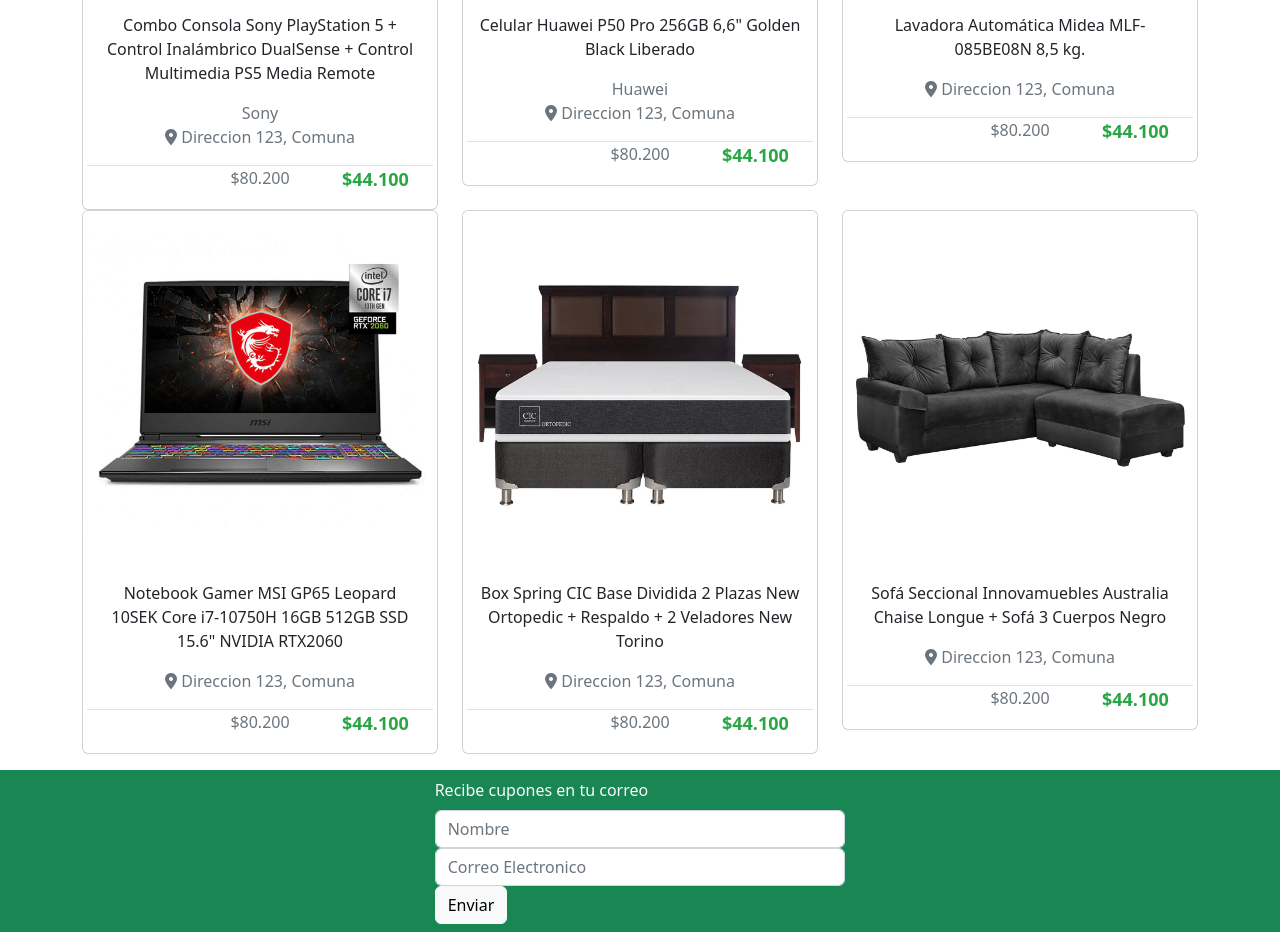
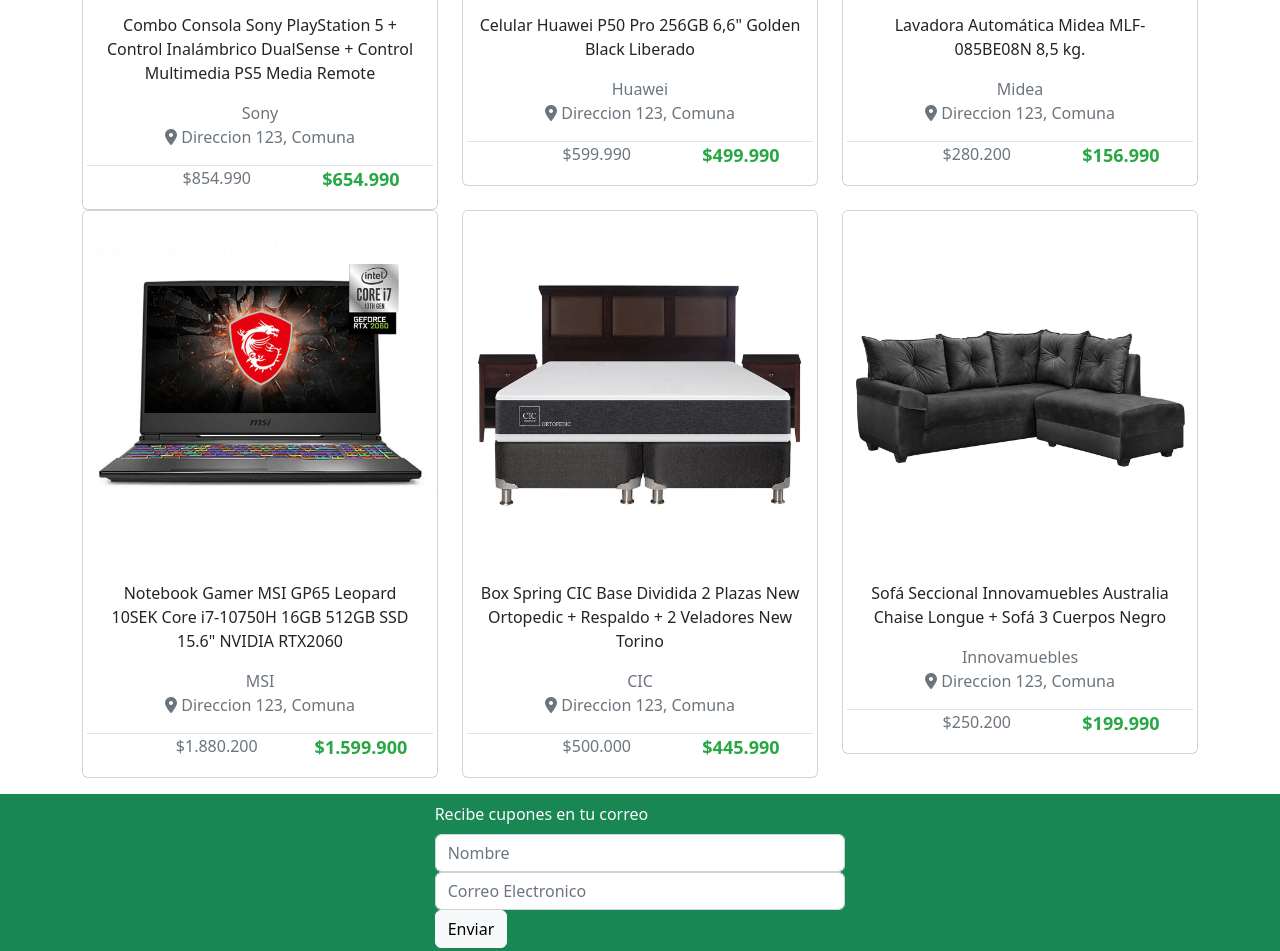
Before and after one commit to AlfredoArredondoV/desafio04, a plain HTML site: page index.html in a window 1280 px wide. Shown: the part 414-1365 px from the top of the page. Drawn offline with nearby package versions, Linux system fonts and the light colour scheme.

Commit message:
tercera subida

```diff
--- a/index.html
+++ b/index.html
@@ -4,14 +4,14 @@
     <meta charset="UTF-8">
     <meta http-equiv="X-UA-Compatible" content="IE=edge">
     <meta name="viewport" content="width=device-width, initial-scale=1.0">
-    <title>Document</title>
+    <meta author="Alfredo Arredondo Vidal">
+    <title>Desafio 4 - Cuppon</title>
     <link rel="stylesheet" href="assets/css/style.css">
     <link rel="stylesheet" href="https://cdnjs.cloudflare.com/ajax/libs/font-awesome/6.0.0-beta2/css/all.min.css" integrity="sha512-YWzhKL2whUzgiheMoBFwW8CKV4qpHQAEuvilg9FAn5VJUDwKZZxkJNuGM4XkWuk94WCrrwslk8yWNGmY1EduTA==" crossorigin="anonymous" referrerpolicy="no-referrer" />
     <link href="https://cdn.jsdelivr.net/npm/bootstrap@5.2.0/dist/css/bootstrap.min.css" rel="stylesheet" integrity="sha384-gH2yIJqKdNHPEq0n4Mqa/HGKIhSkIHeL5AyhkYV8i59U5AR6csBvApHHNl/vI1Bx" crossorigin="anonymous">
 </head>
 <body>
     <nav class="navbar navbar-expand-lg navbar-light bg-light ">
-        <div class="container-fluid ">
             <a class="navbar-brand" href="#">CUPPON</a>
             <button class="navbar-toggler" type="button" data-bs-toggle="collapse" data-bs-target="#navbarSupportedContent" aria-controls="navbarSupportedContent" aria-expanded="false" aria-label="Toggle navigation">
             <span class="navbar-toggler-icon"></span>
@@ -32,95 +32,95 @@
                     </li>
                 </ul>
             </div>
-        </div>
     </nav>
     <section class="container">
         <div class="row row-cols-1 row-cols-md-3 mb-3 text-center">
             <div class="col-sm-4">
                 <div class="card">
-                    <img src="assets/img/consola_ps4.jpg" class="card-img-top" alt="...">
+                    <img src="assets/img/consola_ps4.jpg" class="card-img-top" alt="Foto Consola PS5">
                     <div class="card-body">
                         <p class="card-text">Combo Consola Sony PlayStation 5 + Control Inalámbrico DualSense + Control Multimedia PS5 Media Remote</p>
                         <p class="text-muted mb-0">Sony</p>
                         <p class="card-text text-muted"><i class="fa fa-location-dot"></i> Direccion 123, Comuna</p>
                         <div class="row justify-content-end border-top">
-                            <div class="col-4 text-muted">$80.200</div>
-                            <div class="col-4 precio">$44.100</div>
+                            <div class="col-5 text-muted">$854.990</div>
+                            <div class="col-5 precio">$654.990</div>
                         </div>
                     </div>
                 </div>
             </div>
             <div class="col-sm-4">
                 <div class="card">
-                    <img src="assets/img/celular_huawei.jpg" class="card-img-top" alt="...">
+                    <img src="assets/img/celular_huawei.jpg" class="card-img-top" alt="Foto Celular Huawei P50">
                     <div class="card-body">
                         <p class="card-text">Celular Huawei P50 Pro 256GB 6,6" Golden Black Liberado</p>
                         <p class="text-muted mb-0">Huawei</p>
                         <p class="card-text text-muted"><i class="fa fa-location-dot"></i> Direccion 123, Comuna</p>
                         <div class="row justify-content-end border-top">
-                            <div class="col-4 text-muted">$80.200</div>
-                            <div class="col-4 precio">$44.100</div>
+                            <div class="col-5 text-muted">$599.990</div>
+                            <div class="col-5 precio">$499.990</div>
                         </div>
                     </div>
                 </div>
             </div>
             <div class="col-sm-4">
                 <div class="card">
-                    <img src="assets/img/lavadora.jpg" class="card-img-top" alt="...">
+                    <img src="assets/img/lavadora.jpg" class="card-img-top" alt="Foto Lavadora Automatica Midea">
                     <div class="card-body">
                         <p class="card-text">Lavadora Automática Midea MLF-085BE08N 8,5 kg.</p>
+                        <p class="text-muted mb-0">Midea</p>
                         <p class="card-text text-muted"><i class="fa fa-location-dot"></i> Direccion 123, Comuna</p>
                         <div class="row justify-content-end border-top">
-                            <div class="col-4 text-muted">$80.200</div>
-                            <div class="col-4 precio">$44.100</div>
-                        </div>
-                    </div>
-                </div>
-            </div>
-
-            <div class="col-sm-4">
-                <div class="card">
-                    <img src="assets/img/notebook_msi.jpg" class="card-img-top" alt="...">
-                    <div class="card-body">
-                        <p class="card-text">Notebook Gamer MSI GP65 Leopard 10SEK Core i7-10750H 16GB 512GB SSD 15.6" NVIDIA RTX2060</p>
-                        <p class="card-text text-muted"><i class="fa fa-location-dot"></i> Direccion 123, Comuna</p>
-                        <div class="row justify-content-end border-top">
-                            <div class="col-4 text-muted">$80.200</div>
-                            <div class="col-4 precio">$44.100</div>
+                            <div class="col-5 text-muted">$280.200</div>
+                            <div class="col-5 precio">$156.990</div>
                         </div>
                     </div>
                 </div>
             </div>
             <div class="col-sm-4">
                 <div class="card">
-                    <img src="assets/img/cama_boxspring.jpg" class="card-img-top" alt="...">
+                    <img src="assets/img/notebook_msi.jpg" class="card-img-top" alt="Foto Notebook MSI Modelo GP65">
                     <div class="card-body">
-                        <p class="card-text">Box Spring CIC Base Dividida 2 Plazas New Ortopedic + Respaldo + 2 Veladores New Torino</p>
+                        <p class="card-text">Notebook Gamer MSI GP65 Leopard 10SEK Core i7-10750H 16GB 512GB SSD 15.6" NVIDIA RTX2060</p>
+                        <p class="text-muted mb-0">MSI</p>
                         <p class="card-text text-muted"><i class="fa fa-location-dot"></i> Direccion 123, Comuna</p>
                         <div class="row justify-content-end border-top">
-                            <div class="col-4 text-muted">$80.200</div>
-                            <div class="col-4 precio">$44.100</div>
+                            <div class="col-5 text-muted">$1.880.200</div>
+                            <div class="col-5 precio">$1.599.900</div>
                         </div>
                     </div>
                 </div>
             </div>
             <div class="col-sm-4">
                 <div class="card">
-                    <img src="assets/img/sillon.jpg" class="card-img-top" alt="...">
+                    <img src="assets/img/cama_boxspring.jpg" class="card-img-top" alt="Foto Cama Box Spring base dividida de 2 plazas">
                     <div class="card-body">
-                        <p class="card-text">Sofá Seccional Innovamuebles Australia Chaise Longue + Sofá 3 Cuerpos Negro</p>
+                        <p class="card-text">Box Spring CIC Base Dividida 2 Plazas New Ortopedic + Respaldo + 2 Veladores New Torino</p>
+                        <p class="text-muted mb-0">CIC</p>
                         <p class="card-text text-muted"><i class="fa fa-location-dot"></i> Direccion 123, Comuna</p>
                         <div class="row justify-content-end border-top">
-                            <div class="col-4 text-muted">$80.200</div>
-                            <div class="col-4 precio">$44.100</div>
+                            <div class="col-5 text-muted">$500.000</div>
+                            <div class="col-5 precio">$445.990</div>
                         </div>
                     </div>
                 </div>
             </div>
-
+            <div class="col-sm-4">
+                <div class="card">
+                    <img src="assets/img/sillon.jpg" class="card-img-top" alt="Foto Sofa seccional de Innovamuebles">
+                    <div class="card-body">
+                        <p class="card-text">Sofá Seccional Innovamuebles Australia Chaise Longue + Sofá 3 Cuerpos Negro</p>
+                        <p class="text-muted mb-0">Innovamuebles</p>
+                        <p class="card-text text-muted"><i class="fa fa-location-dot"></i> Direccion 123, Comuna</p>
+                        <div class="row justify-content-end border-top">
+                            <div class="col-5 text-muted">$250.200</div>
+                            <div class="col-5 precio">$199.990</div>
+                        </div>
+                    </div>
+                </div>
+            </div>
         </div>
     </section>
-
     <footer>
         <form class="bg-success text-light">
             <div class="row justify-content-center">
```
